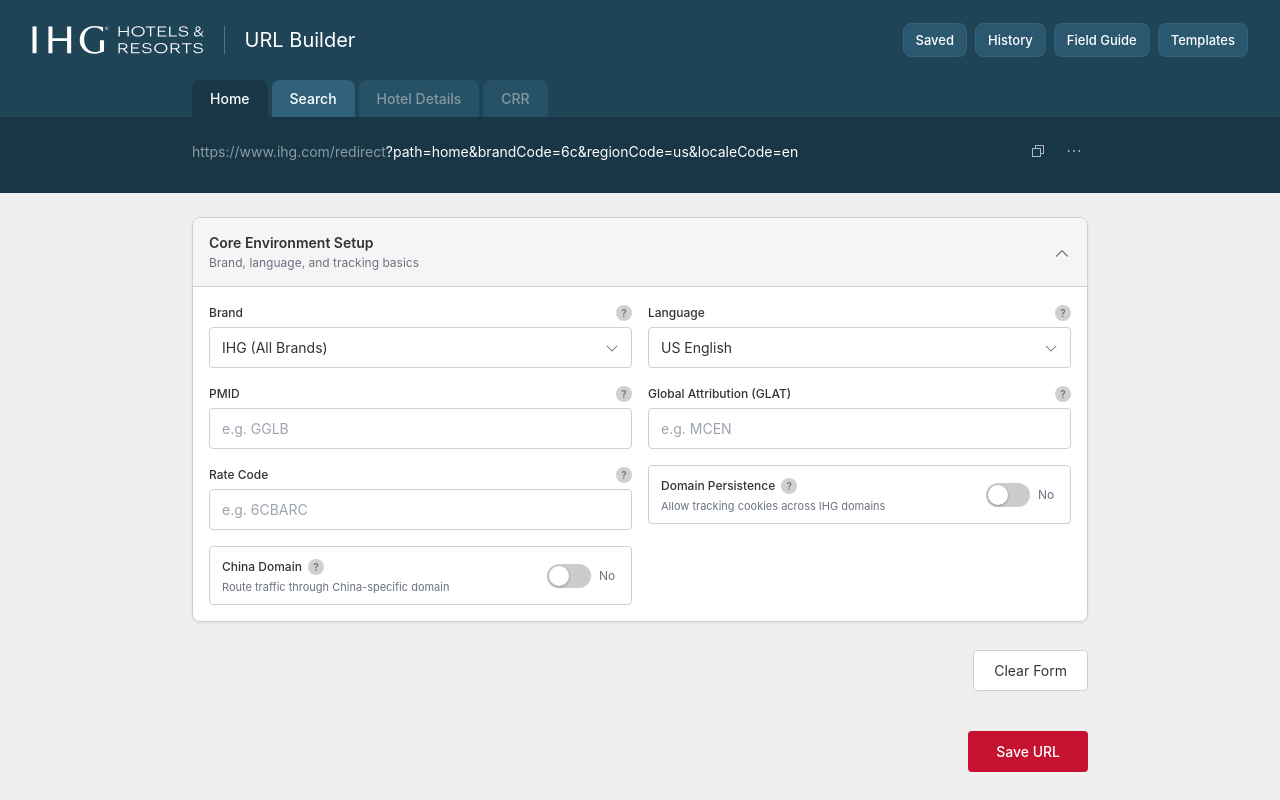
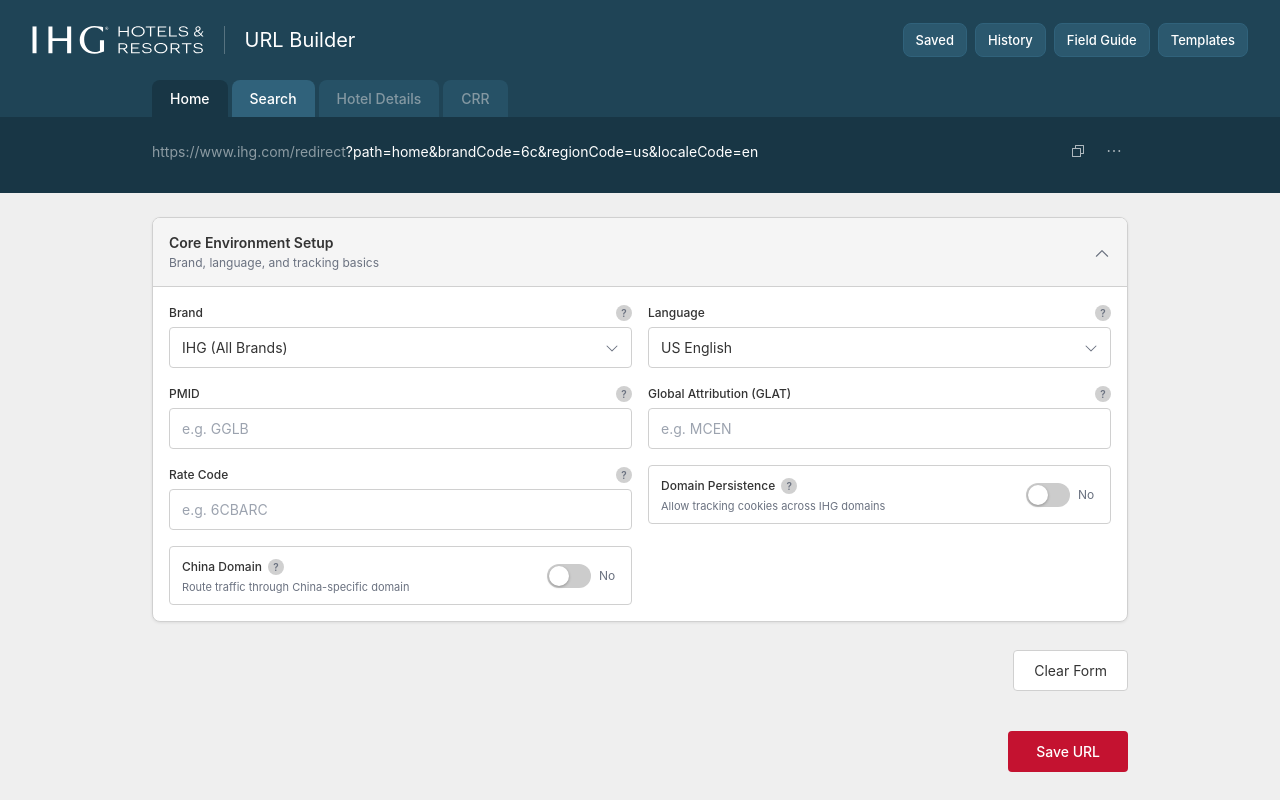
Before and after one commit to mnizinski79/url-builder, an Angular app: page / in a window 1280 px wide. Built offline with nearby package versions, Linux system fonts and the light colour scheme.

Commit message:
fix: update all content max-width from 960px to 1040px

```diff
--- a/src/app/app.component.css
+++ b/src/app/app.component.css
@@ -15,7 +15,7 @@
   display: flex;
   justify-content: flex-end;
   padding: 0 32px 32px;
-  max-width: 960px;
+  max-width: 1040px;
   margin: 0 auto;
   width: 100%;
 }
--- a/src/app/components/form-container/form-container.component.css
+++ b/src/app/components/form-container/form-container.component.css
@@ -1,5 +1,5 @@
 .form-container {
-  max-width: 960px;
+  max-width: 1040px;
   margin: 0 auto;
   padding: 24px 32px;
 }
--- a/src/app/components/tab-bar/tab-bar.component.css
+++ b/src/app/components/tab-bar/tab-bar.component.css
@@ -5,7 +5,7 @@
 }
 
 .tab-bar {
-  max-width: 960px;
+  max-width: 1040px;
   width: 100%;
   margin: 0 auto;
   padding: 0 32px;
--- a/src/app/components/url-bar/url-bar.component.css
+++ b/src/app/components/url-bar/url-bar.component.css
@@ -11,7 +11,7 @@
   display: flex;
   align-items: center;
   gap: 12px;
-  max-width: 896px;
+  max-width: 976px;
   margin: 0 auto;
 }
 
```
